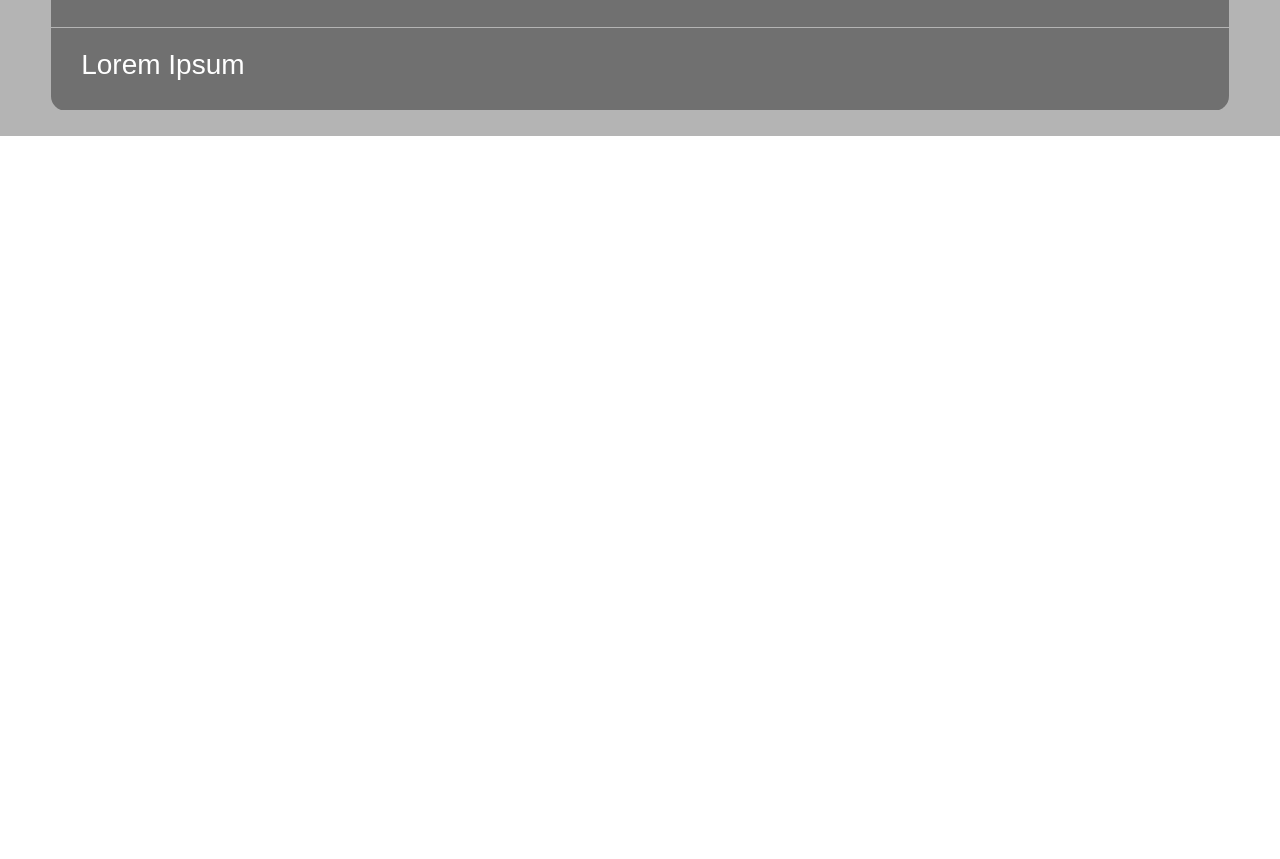
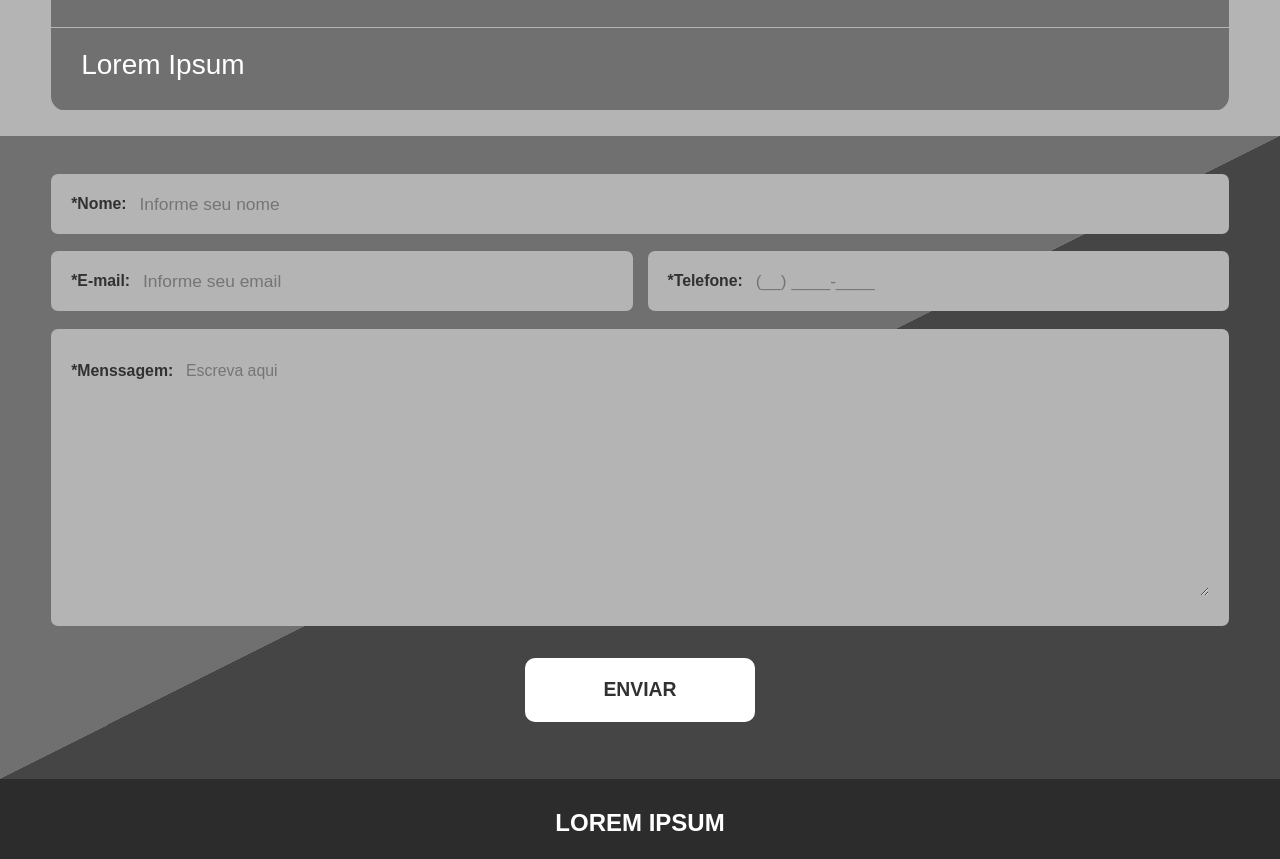
Before and after one commit to danielPantalena/DOT, a React (Create React App) app in the folder React-JS/dot-front-react/: page / in a window 1280 px wide. Shown: the part 1620-2479 px from the top of the page. Before the commit the page ends 1756 px from the top, so only its background shows below. Built offline with nearby package versions, Linux system fonts and the light colour scheme.

Commit message:
add footer

```diff
--- a/React-JS/dot-front-react/src/App.js
+++ b/React-JS/dot-front-react/src/App.js
@@ -1,5 +1,12 @@
 import React from 'react';
-import { BackgroundCarousel, ImagesCarousel, CircleImage, Accordion } from './sections';
+import {
+  BackgroundCarousel,
+  ImagesCarousel,
+  CircleImage,
+  Accordion,
+  Form,
+  Footer,
+} from './sections';
 import './App.css';
 import 'bootstrap/dist/css/bootstrap.min.css';
 
@@ -10,6 +17,8 @@ function App() {
       {/* <ImagesCarousel /> */}
       <CircleImage />
       <Accordion />
+      <Form />
+      <Footer />
     </div>
   );
 }
--- /dev/null
+++ b/React-JS/dot-front-react/src/sections/Footer/Footer.css
@@ -0,0 +1,18 @@
+footer {
+  align-items: center;
+  background-color: rgb(44, 44, 44);
+  color: white;
+  display: flex;
+  font-size: 1.5em;
+  font-weight: 900;
+  height: 80px;
+  justify-content: center;
+  padding: 12% 2%;
+  text-align: center;
+}
+
+@media only screen and (min-width: 800px) {
+  footer {
+    padding: 2%;
+  }
+}
--- /dev/null
+++ b/React-JS/dot-front-react/src/sections/Footer/Footer.jsx
@@ -0,0 +1,12 @@
+import React from 'react';
+import './Footer.css'
+
+const Footer = () => {
+  return (
+    <footer>
+      <p>LOREM IPSUM</p>
+    </footer>
+  );
+};
+
+export default Footer;
--- /dev/null
+++ b/React-JS/dot-front-react/src/sections/Form/Form.css
@@ -0,0 +1,102 @@
+.form-container form {
+  align-items: center;
+  background-image: linear-gradient(to bottom right, rgb(112, 112, 112) 50%, rgb(69, 69, 69) 50%);
+  font-size: 1.1em;
+  justify-content: center;
+  padding: 2% 4%;
+}
+
+.input-container {
+  width: 100%;
+}
+
+.input-container label {
+  align-items: center;
+  background-color: rgb(180, 180, 180);
+  border-radius: 7px;
+  border: none;
+  color: rgb(49, 49, 49);
+  cursor: text;
+  display: flex;
+  font-size: 0.9em;
+  font-weight: 900;
+  height: 40px;
+  margin: 1% 0;
+  padding: 4%;
+  width: 100%;
+}
+
+.message-container label {
+  align-items: flex-start;
+  height: fit-content;
+  padding: 10px 4%;
+}
+
+.input-container input {
+  background-color: rgba(240, 248, 255, 0);
+  border: 0;
+  font-size: 1.1em;
+  margin-left: 1vw;
+  text-decoration: none;
+  width: 50%;
+}
+
+.input-container input:focus {
+  outline: none;
+}
+
+.form-container textarea {
+  background-color: rgb(180, 180, 180);
+  border-radius: 7px;
+  border: none;
+  font-size: 1em;
+  margin-left: 1vw;
+  width: 100%;
+}
+
+.form-container textarea:focus {
+  outline: none;
+}
+
+.submit-button-container {
+  align-items: center;
+  display: flex;
+  height: 10vh;
+  justify-content: center;
+  margin: 2%;
+}
+
+input.submit-button {
+  background-color: white;
+  border-radius: 10px;
+  border: none;
+  color: rgb(49, 49, 49);
+  cursor: pointer;
+  font-size: 1.1em;
+  font-weight: 800;
+  height: 80%;
+  width: 40vw;
+}
+
+.input-container span {
+  color: red;
+  font-size: 0.7em;
+}
+
+@media only screen and (min-width: 800px) {
+  .input-container label {
+    padding: 30px 20px;
+  }
+
+  .responsive-inputs {
+    display: flex;
+  }
+
+  .responsive-input + .responsive-input {
+    margin-left: 15px;
+  }
+
+  input.submit-button {
+    width: 18vw;
+  }
+}
--- /dev/null
+++ b/React-JS/dot-front-react/src/sections/Form/Form.jsx
@@ -0,0 +1,40 @@
+import React from 'react'
+import './Form.css'
+
+const Form = () => {
+  return (
+      <section class="form-container">
+    <form>
+
+      <div class="input-container">
+        <label for="name-input">*Nome:
+          <input id="name-input" name="Nome" type="text" placeholder="Informe seu nome" required />
+        </label>
+      </div>
+      <div class="responsive-inputs">
+        <div class="input-container responsive-input">
+          <label for="email-input">*E-mail:
+            <input id="email-input" name="E-mail" type="text" placeholder="Informe seu email" required />
+          </label>
+        </div>
+        <div class="input-container responsive-input">
+          <label for="phone-input">*Telefone:
+            <input id="phone-input" name="Telefone" type="text" placeholder="(__) ____-____" maxlength="15" required />
+          </label>
+        </div>
+      </div>
+      <div class="input-container message-container">
+        <label for="message-input">*Menssagem:
+          <textarea name="Mensagem" id="message-input" cols="30" rows="10" placeholder="Escreva aqui"
+            required></textarea>
+        </label>
+      </div>
+      <div class="submit-button-container">
+        <input id="submit-button" class="submit-button" type="submit" value="ENVIAR" />
+      </div>
+    </form>
+  </section>
+  )
+}
+
+export default Form
--- a/React-JS/dot-front-react/src/sections/index.js
+++ b/React-JS/dot-front-react/src/sections/index.js
@@ -2,3 +2,5 @@ export { default as BackgroundCarousel } from './BackgroundCarousel/BackgroundCa
 export { default as ImagesCarousel } from './ImagesCarousel/ImagesCarousel';
 export { default as CircleImage } from './CircleImage/CircleImage';
 export { default as Accordion } from './Accordion/Accordion';
+export { default as Form } from './Form/Form';
+export { default as Footer } from './Footer/Footer';
```
Also changed, not shown: React-JS/dot-front-react/src/logo.svg (deleted).
